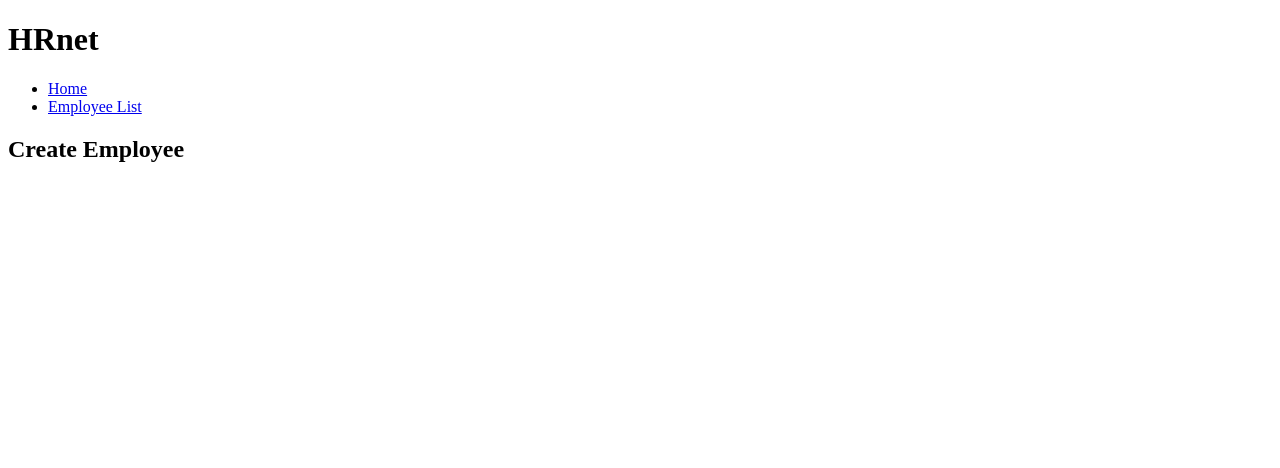
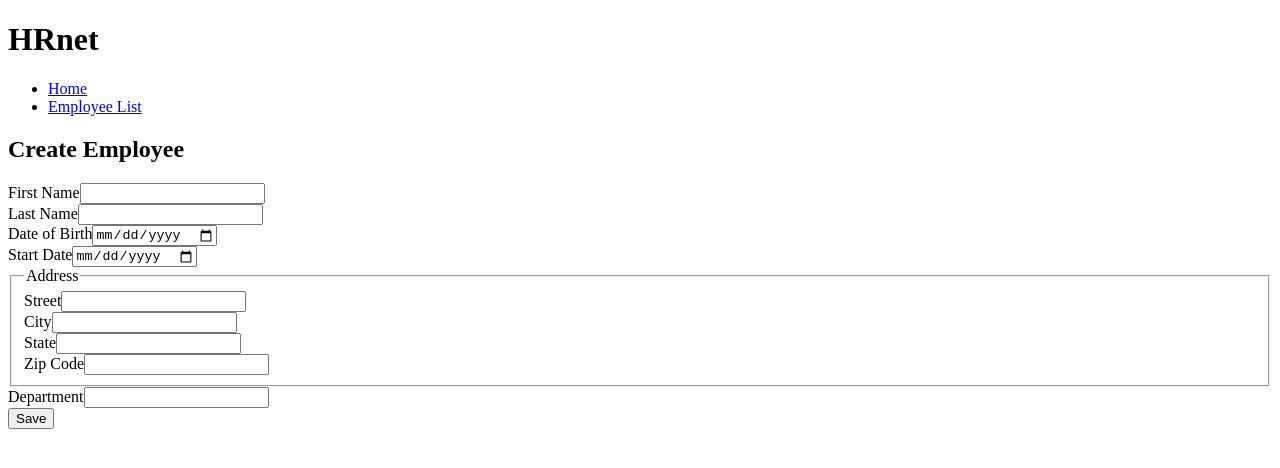
Before and after one commit to Thorekt/RobinOry_14_07072023, a React (Create React App) app: page / in a window 1280 px wide. Shown: the top 468 px of the page. Built offline with nearby package versions, Linux system fonts and the light colour scheme.

Commit message:
Formulaire html pour ajout d'employee

```diff
--- /dev/null
+++ b/src/app/components/EmployeeForm.jsx
@@ -0,0 +1,74 @@
+import React from 'react';
+
+export default function EmployeeForm() {
+  return (
+    <form>
+      <div>
+        <label htmlFor="firstName">
+          First Name
+          <input type="text" id="firstName" name="firstName" />
+        </label>
+      </div>
+      <div>
+        <label htmlFor="lastName">
+          Last Name
+          <input type="text" id="lastName" name="lastName" />
+        </label>
+
+      </div>
+      <div>
+        <label htmlFor="birthDate">
+          Date of Birth
+          <input type="date" id="birthDate" name="birthDate" />
+        </label>
+
+      </div>
+      <div>
+        <label htmlFor="startDate">
+          Start Date
+          <input type="date" id="startDate" name="startDate" />
+        </label>
+
+      </div>
+      <fieldset>
+        <legend>Address</legend>
+        <div>
+          <label htmlFor="street">
+            Street
+            <input type="text" id="street" name="street" />
+          </label>
+
+        </div>
+        <div>
+          <label htmlFor="city">
+            City
+            <input type="text" id="city" name="city" />
+          </label>
+
+        </div>
+        <div>
+          <label htmlFor="state">
+            State
+            <input type="text" id="state" name="state" />
+          </label>
+
+        </div>
+        <div>
+          <label htmlFor="zipCode">
+            Zip Code
+            <input type="text" id="zipCode" name="zipCode" />
+          </label>
+
+        </div>
+      </fieldset>
+      <div>
+        <label htmlFor="Departement">
+          Department
+          <input type="text" id="Departement" name="Departement" />
+        </label>
+
+      </div>
+      <button type="submit">Save</button>
+    </form>
+  );
+}
--- a/src/app/components/NavBar.jsx
+++ b/src/app/components/NavBar.jsx
@@ -6,9 +6,11 @@ export default function NavBar() {
     <nav className="main-nav">
       <ul>
         <li>
-                    <Link className='main-nav-item' to='/'>Home</Link>
+          <Link className="main-nav-item" to="/">Home</Link>
         </li>
-                <li><Link className='main-nav-item' to='/EmployeeList'>Employee List</Link></li>
+        <li>
+          <Link className="main-nav-item" to="/EmployeeList">Employee List</Link>
+        </li>
       </ul>
     </nav>
   );
--- a/src/app/features/employee.js
+++ b/src/app/features/employee.js
@@ -1,12 +1,13 @@
 import { createSlice } from '@reduxjs/toolkit';
-import { selectEmployee } from '../utils/selectors';
+import selectEmployee from '../utils/selectors';
 
 const { reducer, actions } = createSlice({
-    name: 'employee',
-    initialState: {
-    },
-    reducers: {
-    }
+  name: 'employee',
+  initialState: {
+  },
+  reducers: {
+  },
 });
 
+actions.selectEmployee = selectEmployee;
 export default reducer;
--- a/src/app/pages/CreateEmployee.jsx
+++ b/src/app/pages/CreateEmployee.jsx
@@ -1,10 +1,11 @@
 import React from 'react';
+import EmployeeForm from '../components/EmployeeForm';
 
 export default function CreateEmployee() {
   return (
     <>
       <h2>Create Employee</h2>
-      <form />
+      <EmployeeForm />
     </>
   );
 }
--- a/src/app/utils/selectors.js
+++ b/src/app/utils/selectors.js
@@ -1 +1,2 @@
-export const selectEmployee = (state) => state.employee;
+const selectEmployee = (state) => state.employee;
+export default selectEmployee;
```
Also changed, not shown: 1 other file (tests, documents, lock files or other folders). Lines whose indentation alone changed are shown as unchanged.
